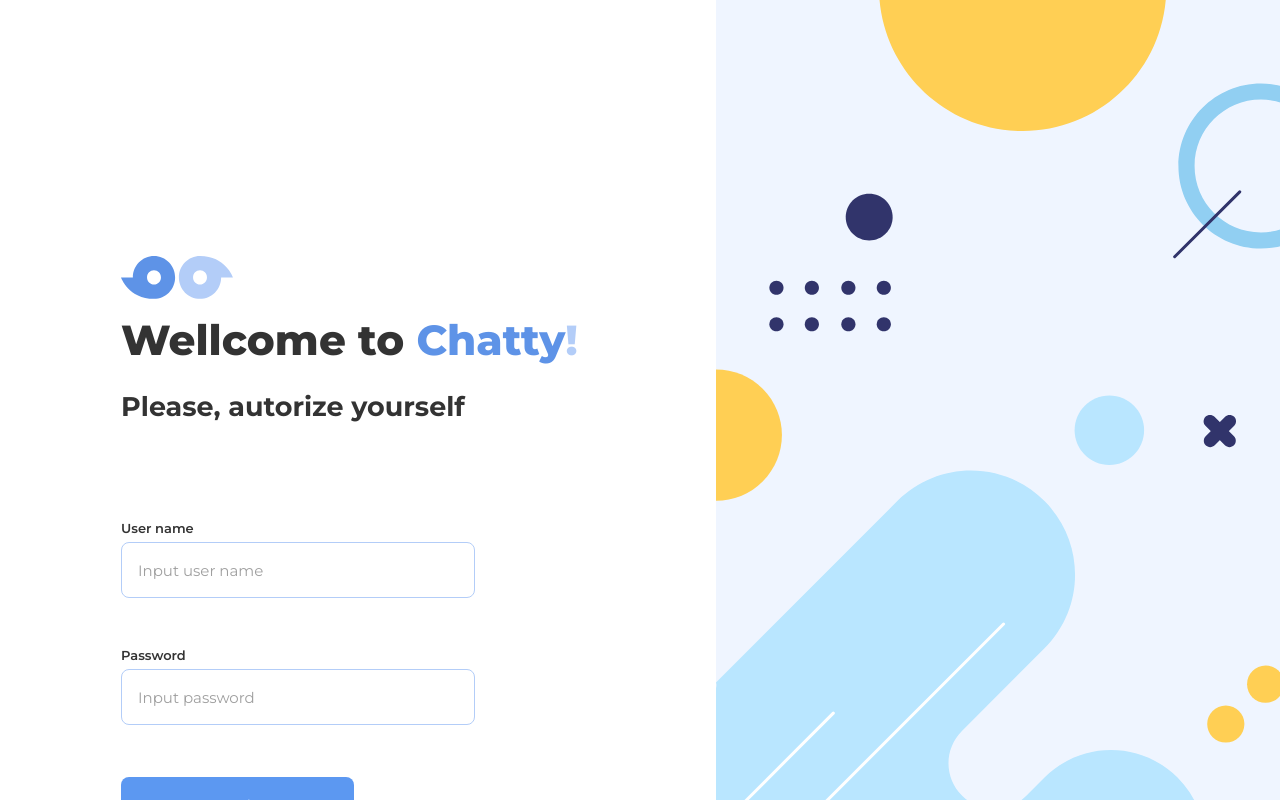
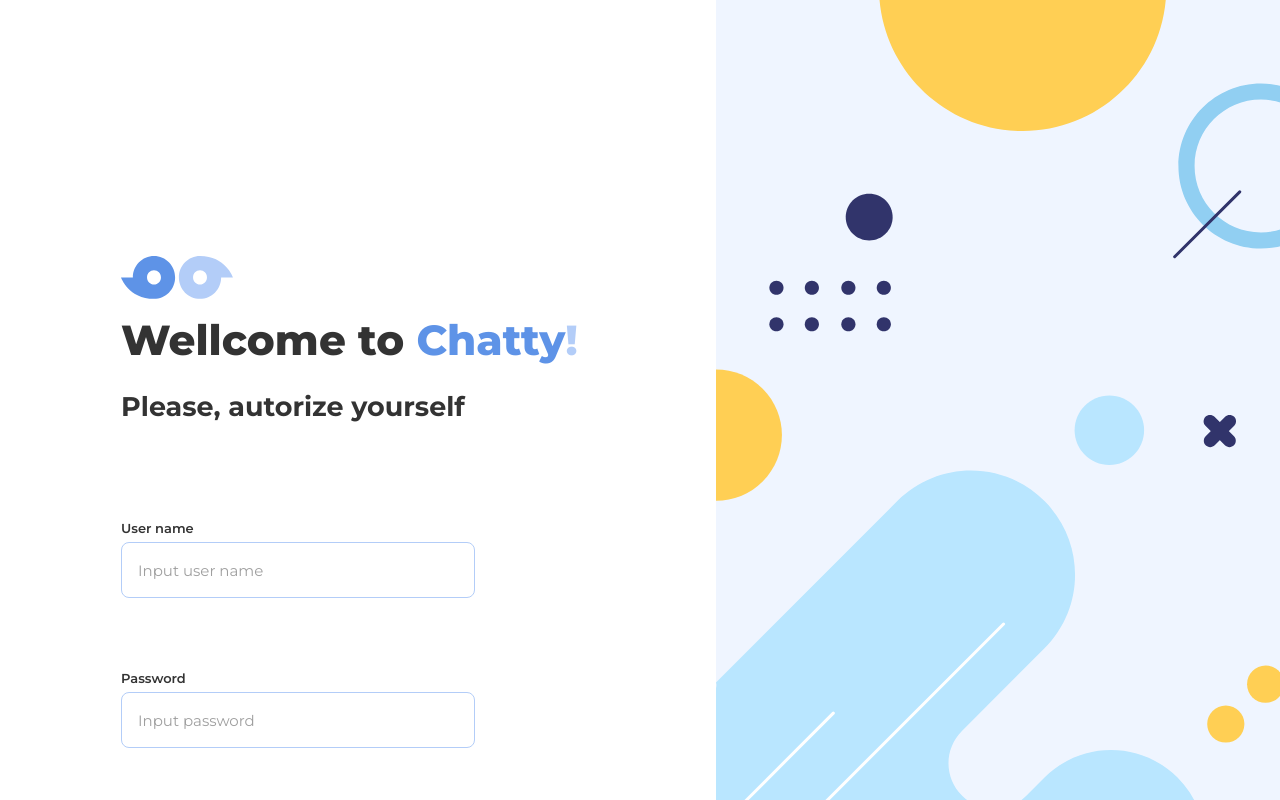
Before and after one commit to Jonnynsk/chat-app, a React (Create React App) app: page / in a window 1280 px wide. Shown: the top 800 px of the page. Built offline with nearby package versions, Linux system fonts and the light colour scheme.

Commit message:
fix: fix error message

```diff
--- a/src/components/molecules/LoginForm/styles.scss
+++ b/src/components/molecules/LoginForm/styles.scss
@@ -17,5 +17,7 @@ form {
 		color: $error;
 		margin-left: 8px;
 		margin-top: 4px;
+		width: 156px;
+		height: 19px;
 	}
 }
```
